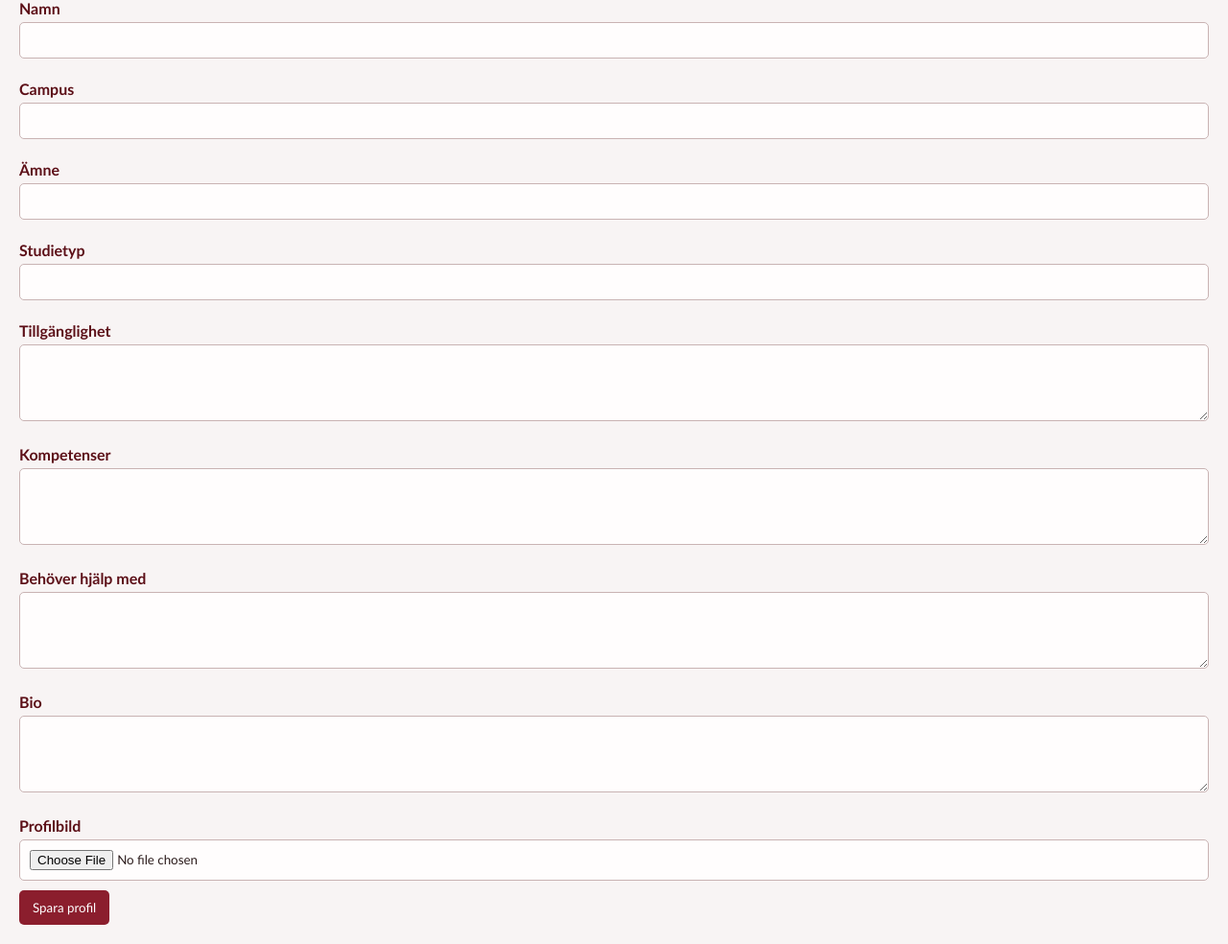
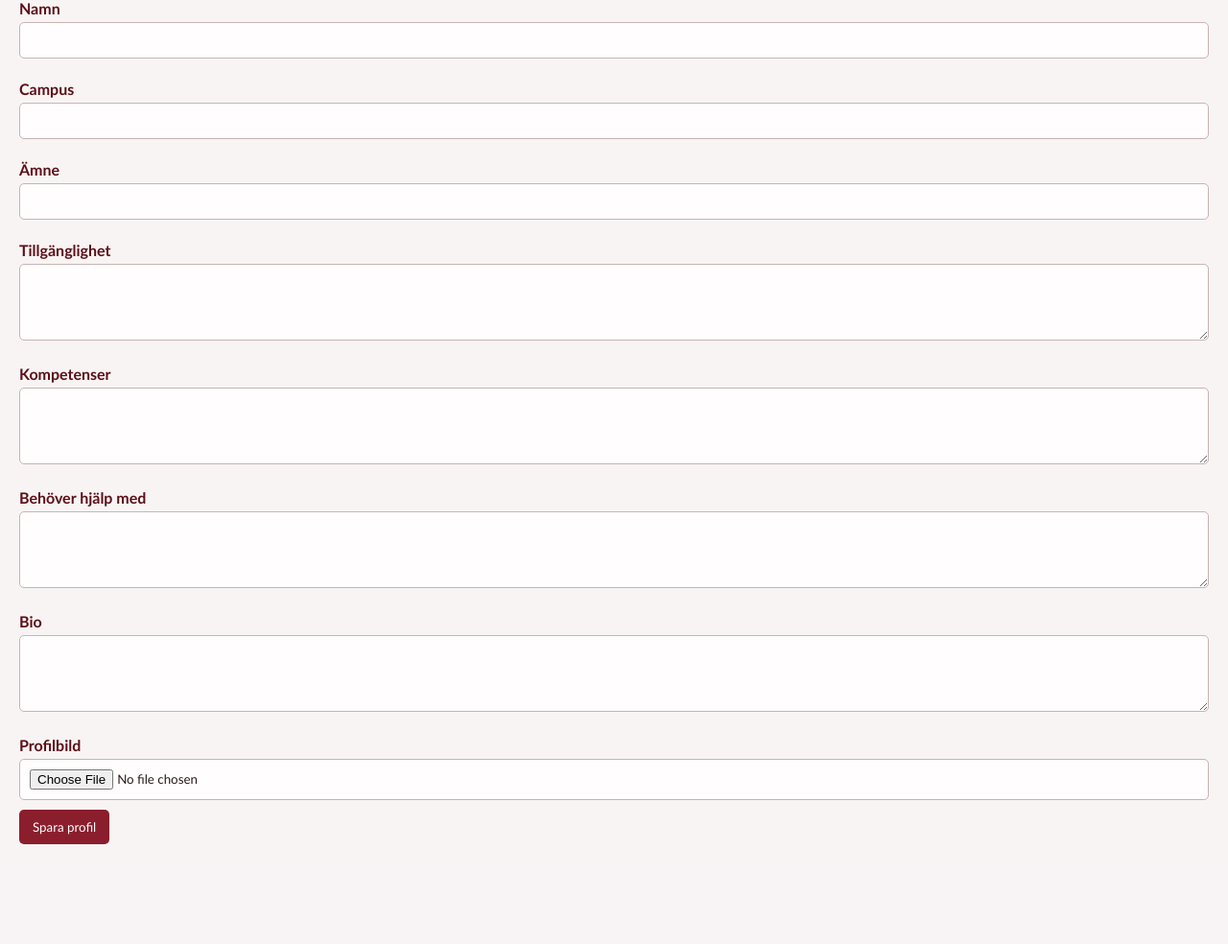
Before and after one commit to Najehnator/StudyBudy, a Flask app: page /profile in a window 1280 px wide. Shown: the part 521-1505 px from the top of the page at 96% size. After the commit the page ends 1401 px from the top, so only its background shows below. Run offline with Flask 3, Linux system fonts and the light colour scheme; the visitor is signed in with stand-in values (Sample User, id 1); data that the repository does not hold is empty; some libraries are stand-ins or nearby versions.

Commit message:
Borttagning av studietyp

```diff
--- a/templates/dashboard.html
+++ b/templates/dashboard.html
@@ -74,7 +74,6 @@
                 <p><strong>E-post:</strong> {{ profile[1] }}</p>
                 <p><strong>Campus:</strong> {{ profile[3] or 'Ej angivet' }}</p>
                 <p><strong>Ämne:</strong> {{ profile[4] or 'Ej angivet' }}</p>
-                <p><strong>Studietyp:</strong> {{ profile[5] or 'Ej angivet' }}</p>
                 <p><strong>Tillgänglighet:</strong> {{ profile[6] or 'Ej angivet' }}</p>
                 <p><strong>Kompetenser:</strong> {{ profile[7] or 'Ej angivet' }}</p>
                 <p><strong>Behöver hjälp med:</strong> {{ profile[8] or 'Ej angivet' }}</p>
--- a/templates/profile.html
+++ b/templates/profile.html
@@ -96,14 +96,6 @@
                     value="{{ profile[4] if profile and profile[4] else '' }}"
                 >
 
-                <label for="study_type">Studietyp</label>
-                <input
-                    type="text"
-                    id="study_type"
-                    name="study_type"
-                    value="{{ profile[5] if profile and profile[5] else '' }}"
-                >
-
                 <label for="availability">Tillgänglighet</label>
                 <textarea id="availability" name="availability">{{ profile[6] if profile and profile[6] else '' }}</textarea>
 
```
